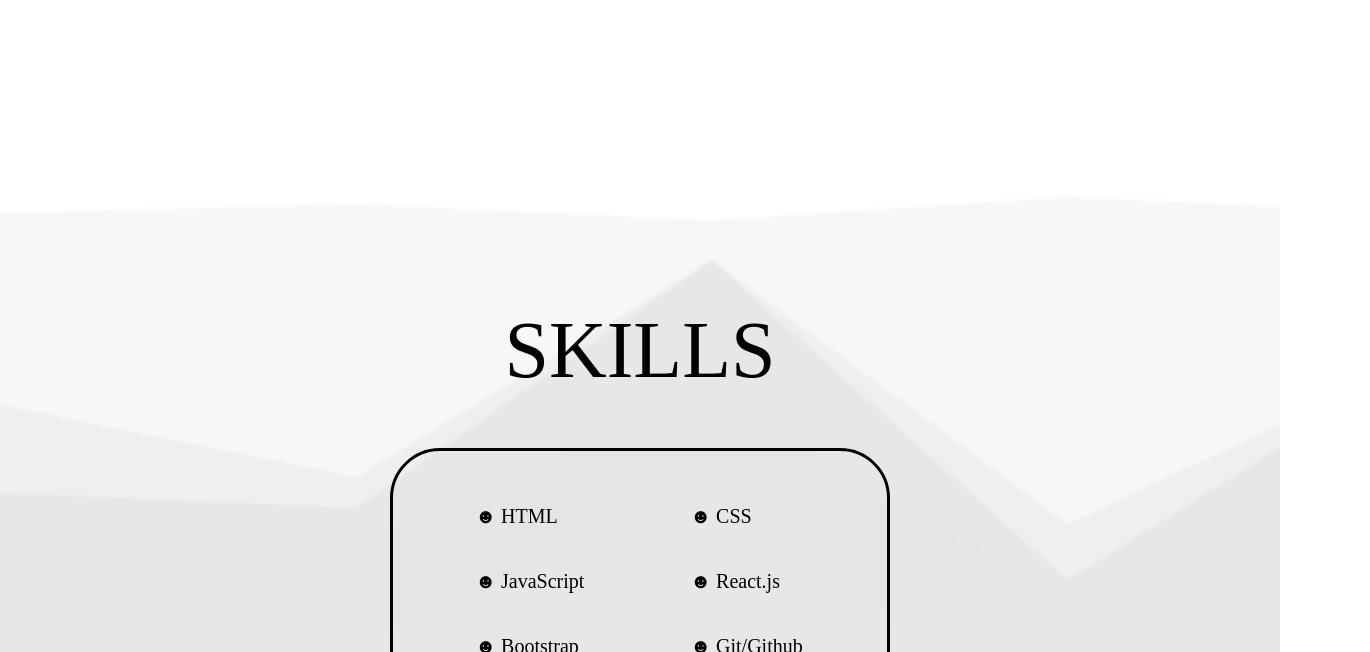
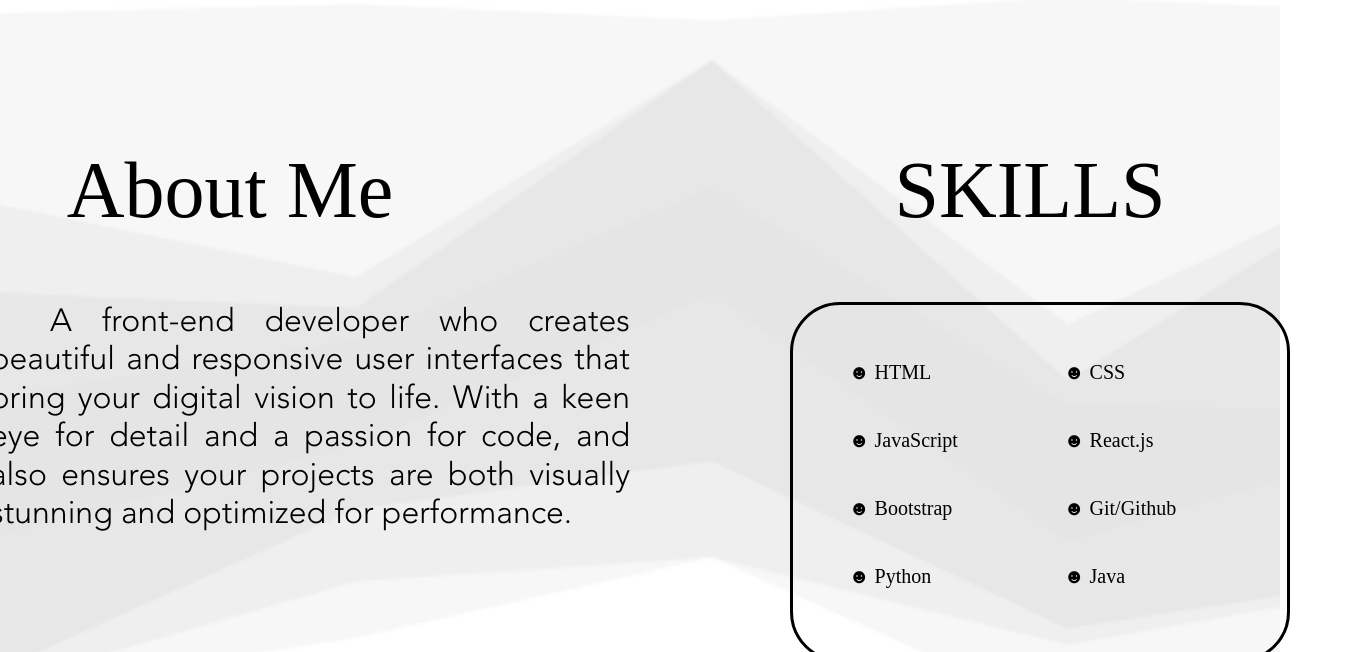
Before and after one commit to Thiratikan/Portfolio, a React (Create React App) app: page / in a window 1280 px wide. Shown: the part 888-1540 px from the top of the page, 1370 px wide, since content can reach past the window. Built offline with nearby package versions, Linux system fonts and the light colour scheme; a web font is replaced by a local one.

Commit message:
Add aboutme

```diff
--- /dev/null
+++ b/src/Component/Aboutme.js
@@ -0,0 +1,18 @@
+import React from "react";
+import { Main } from "../style/AboutmeStyle";
+
+function Aboutme() {
+  return (
+    <Main>
+      <h1>About Me</h1>
+      <h2>
+        A front-end developer who creates beautiful and responsive user
+        interfaces that bring your digital vision to life. With a keen eye for
+        detail and a passion for code, and also ensures your projects are both
+        visually stunning and optimized for performance.
+      </h2>
+    </Main>
+  );
+}
+
+export default Aboutme;
--- a/src/Component/Home.js
+++ b/src/Component/Home.js
@@ -4,6 +4,7 @@
 import Projects from "./Projects";
 import Contact from "./Contact";
 import styled from "styled-components";
+import Meandskills from "./Meandskills";
 
 function Home() {
   const Wrapper = styled.div`
@@ -15,7 +16,7 @@
     <Wrapper>
       <Navbar />
       <Introduce />
-      <Skills />
+      <Meandskills />
       <Projects />
       <Contact />
     </Wrapper>
--- /dev/null
+++ b/src/Component/Meandskills.js
@@ -0,0 +1,21 @@
+import React from "react";
+import Aboutme from "./Aboutme";
+import Skills from "./Skills";
+import { Container } from "../style/AboutmeStyle";
+
+function Meandskills() {
+  return (
+    <Container>
+      <div>
+        <div className="abtme">
+          <Aboutme />
+        </div>
+        <div>
+          <Skills />
+        </div>
+      </div>
+    </Container>
+  );
+}
+
+export default Meandskills;
--- a/src/Component/Navbar.js
+++ b/src/Component/Navbar.js
@@ -29,6 +29,9 @@
   return (
     <Nav>
       <div>
+        <a href="#skills">About Me</a>
+      </div>
+      <div>
         <a href="#skills">Skills</a>
       </div>
       <div>
--- a/src/Component/Skills.js
+++ b/src/Component/Skills.js
@@ -1,65 +1,9 @@
 import React from "react";
-import styled from "styled-components";
+import { Container, Main } from "../style/AboutmeStyle";
 
 function Skills() {
-  const Container = styled.section`
-    height: 100vh;
-    width: 100%;
-    background-image: url("./images/BGskills.png");
-    background-size: cover;
-    /* border: 1px solid blue; */
-  `;
-  const Main = styled.section`
-    color: black;
-    h1 {
-      margin-bottom: 50px;
-      text-align: center;
-      margin-top: 200px;
-      padding-top: 120px;
-      font-family: "Gugi", cursive;
-      font-size: 80px;
-    }
-    ul {
-      display: grid;
-      align-items: center;
-      row-gap: 35px;
-      grid-template-columns: 215px 200px;
-    }
-    li {
-      font-size: 20px;
-      font-family: "Gugi", cursive;
-    }
-    div {
-      border-style: solid;
-      border-radius: 50px;
-      border-color: black;
-      padding: 50px;
-      width: 500px;
-      height: 360px;
-      position: absolute;
-      margin-left: auto;
-      margin-right: auto;
-      left: 0;
-      right: 0;
-    }
-    @media only screen and (max-width: 600px) {
-      div {
-        padding: 0px;
-        padding-top: 20px;
-        width: 350px;
-        height: 250px;
-      }
-      h1 {
-        margin-top: 20px;
-      }
-      ul {
-        row-gap: 25px;
-        grid-template-columns: 160px 160px;
-      }
-    }
-  `;
   return (
-    <Container>
+    <>
       <Main>
         <h1 id="skills">SKILLS</h1>
         <div>
@@ -75,7 +19,7 @@
           </ul>
         </div>
       </Main>
-    </Container>
+    </>
   );
 }
 
--- /dev/null
+++ b/src/style/AboutmeStyle.js
@@ -0,0 +1,68 @@
+import styled from "styled-components";
+
+export const Container = styled.section`
+  height: 100vh;
+  width: 100%;
+  background-image: url("./images/BGskills.png");
+  background-size: cover;
+  /* border: 1px solid blue; */
+  div {
+    display: flex;
+    flex-direction: row;
+    justify-content: center;
+    padding: 5rem;
+  }
+  .abtme {
+  }
+`;
+export const Main = styled.section`
+  color: black;
+  h1 {
+    text-align: center;
+    font-family: "Gugi", cursive;
+    font-size: 80px;
+    width: 30rem;
+  }
+  h2 {
+    font-family: "AvenirLight";
+    width: 40rem;
+    margin-top: 4rem;
+    text-indent: 60px;
+    text-align: justify;
+    text-justify: inter-character;
+  }
+  ul {
+    display: grid;
+    align-items: center;
+    row-gap: 35px;
+    grid-template-columns: 215px 200px;
+  }
+  li {
+    font-size: 20px;
+    font-family: "Gugi", cursive;
+  }
+  div {
+    border-style: solid;
+    border-radius: 50px;
+    border-color: black;
+    padding: 50px;
+    width: 500px;
+    height: 360px;
+    margin-top: 4rem;
+  }
+  @media only screen and (max-width: 600px) {
+    div {
+      padding: 0px;
+      padding-top: 20px;
+      width: 350px;
+      height: 250px;
+    }
+    h1 {
+      margin-top: 20px;
+    }
+    ul {
+      row-gap: 25px;
+      grid-template-columns: 160px 160px;
+    }
+  }
+`;
--- a/src/style/PortStyle.js
+++ b/src/style/PortStyle.js
@@ -25,6 +25,8 @@
     font-family: "Roboto", sans-serif;
     text-indent: 80px;
     width: 700px;
+    text-align: justify;
+    text-justify: inter-character;
   }
   .title {
     font-family: "AvenirHeavy";
```
